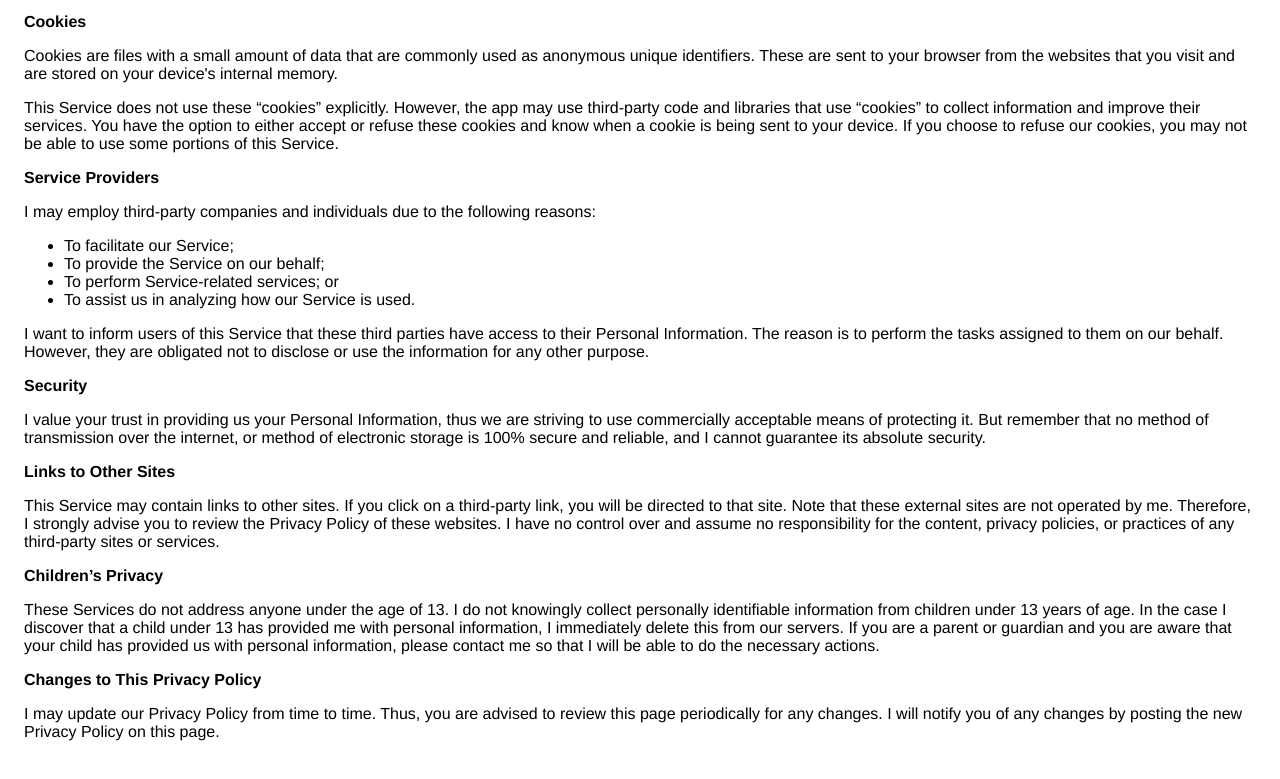
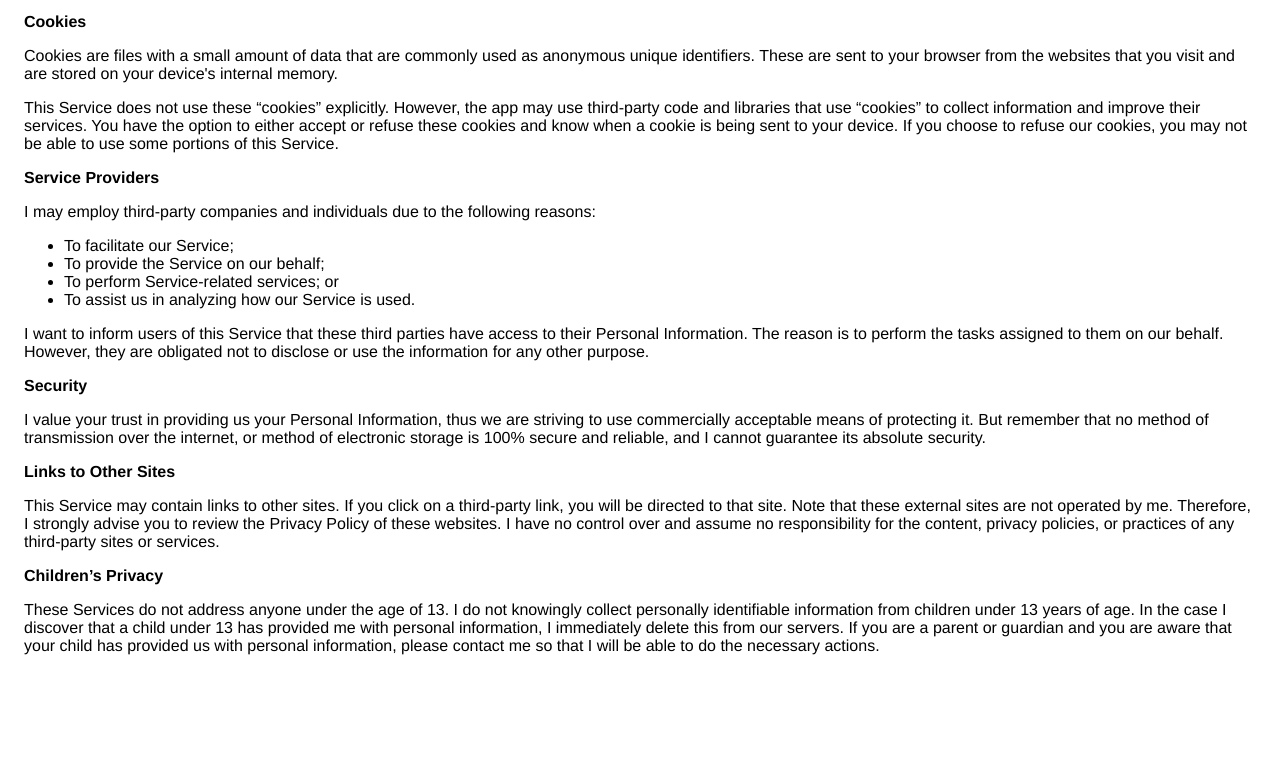
Before and after one commit to w174rd/aquatictools, a plain HTML site: page index.html in a window 1280 px wide. Shown: the part 563-1342 px from the top of the page. After the commit the page ends 1258 px from the top, so only its background shows below. Drawn offline with Linux system fonts and the light colour scheme.

Commit message:
Update index.html

```diff
--- a/index.html
+++ b/index.html
@@ -95,11 +95,6 @@
                     and you are aware that your child has provided us with
                     personal information, please contact me so that
                     I will be able to do the necessary actions.
-                  </p></div> <!----> <p><strong>Changes to This Privacy Policy</strong></p> <p>
-                  I may update our Privacy Policy from
-                  time to time. Thus, you are advised to review this page
-                  periodically for any changes. I will
-                  notify you of any changes by posting the new Privacy Policy on
-                  this page.
+                  </p></div>
     </body>
     </html>
```
